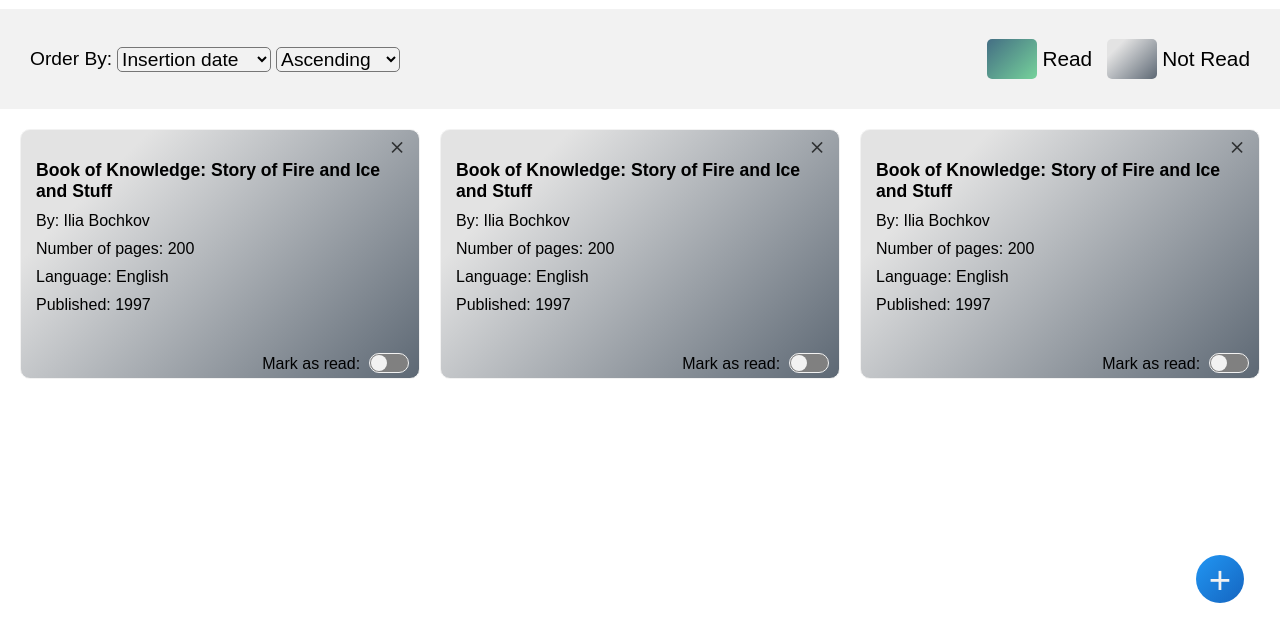
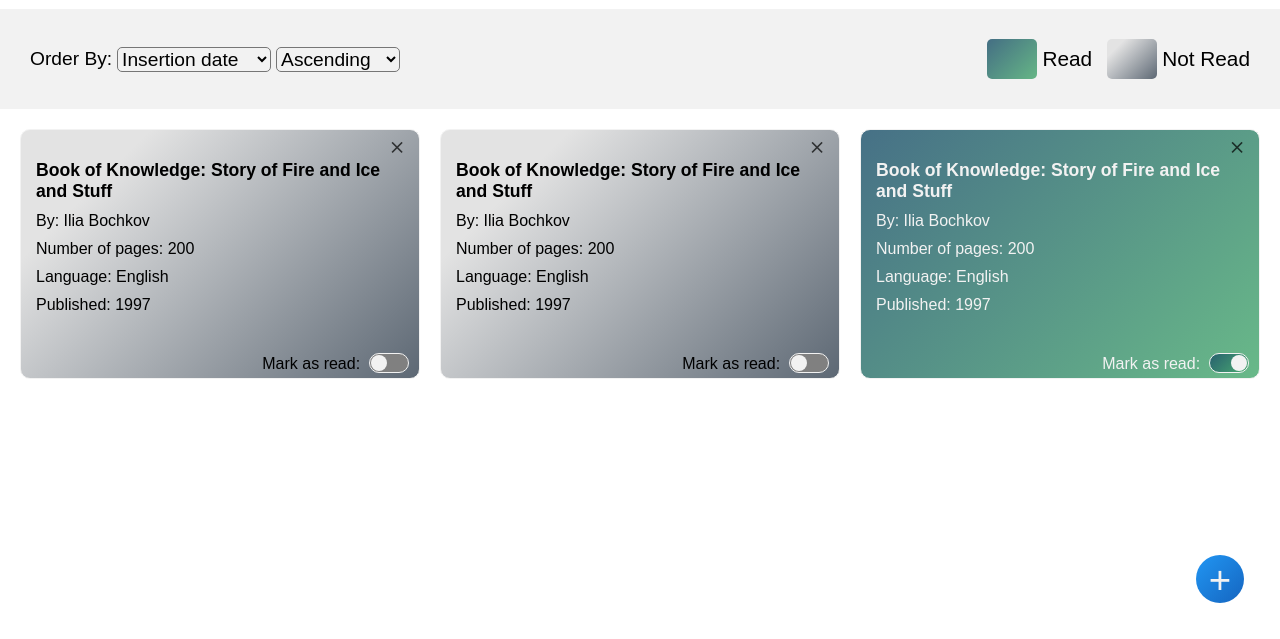
Before and after one commit to Ikanor1221/library_project, a plain HTML site: page index.html in a window 1280 px wide. Shown: the part 161-800 px from the top of the page. Drawn offline with Linux system fonts and the light colour scheme.

Commit message:
Add style for read books

```diff
--- a/index.html
+++ b/index.html
@@ -64,7 +64,7 @@
                     </label>
                 </div>
             </div>
-            <div id="book1">
+            <div id="book2">
                 <button class="close"><span class="material-icons remove-book"> close </span></button>
                 <h4 id="title">Book of Knowledge: Story of Fire and Ice and Stuff</h4>
                 <p>By: <span id="author">Ilia Bochkov</span></p>
@@ -79,7 +79,7 @@
                     </label>
                 </div>
             </div>
-            <div id="book1">
+            <div id="book3" class="read">
                 <button class="close"><span class="material-icons remove-book"> close </span></button>
                 <h4 id="title">Book of Knowledge: Story of Fire and Ice and Stuff</h4>
                 <p>By: <span id="author">Ilia Bochkov</span></p>
@@ -89,8 +89,8 @@
                 <div class="reading-state">
                     <span>Mark as read: </span>
                     <label for="reading-input3">
-                        <input type="checkbox" id="reading-input3">
-                        <span class="control"></span>
+                        <input checked type="checkbox" id="reading-input3">
+                        <span class="control read"></span>
                     </label>
                 </div>
             </div>
--- a/styles.css
+++ b/styles.css
@@ -1,7 +1,7 @@
 :root {
 
     font-size: 16px;
-    --read-color: linear-gradient(135deg, rgba(24, 77, 104, 0.8) 0%, rgba(87, 202, 133, 0.8) 100%);;
+    --read-color: linear-gradient(135deg, rgba(24, 77, 104, 0.8) 0%, rgba(67, 167, 107, 0.8) 100%);;
     --not-read-color: linear-gradient(135deg, #e3e3e3 20%, #5d6874 100%);
     --secondary-color: #f2f2f2;
     /* --log-color: rgba(24, 77, 104, 0.8); */
@@ -100,6 +100,7 @@ h4 {
     background: var(--not-read-color);
 }
 
+
 .book-display > div > *{
     overflow-wrap: break-word;
     -ms-hyphens: auto;
@@ -184,6 +185,12 @@ input:checked ~ .control::after {
     background: var(--secondary-color);
 
 }
+
+.book-display .read {
+    background: var(--read-color);
+    color: var(--secondary-color);
+}
+
 
 .order {
     display: flex;
```
